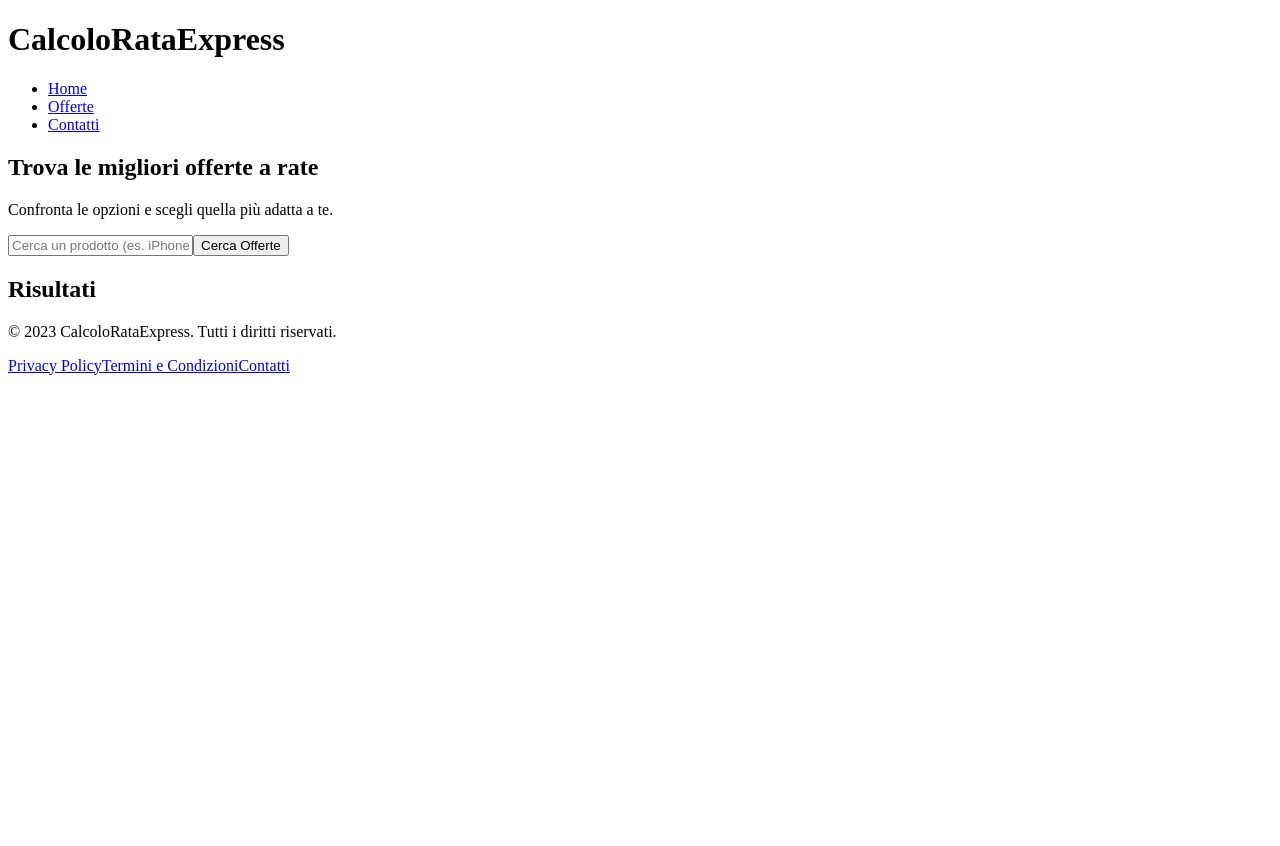
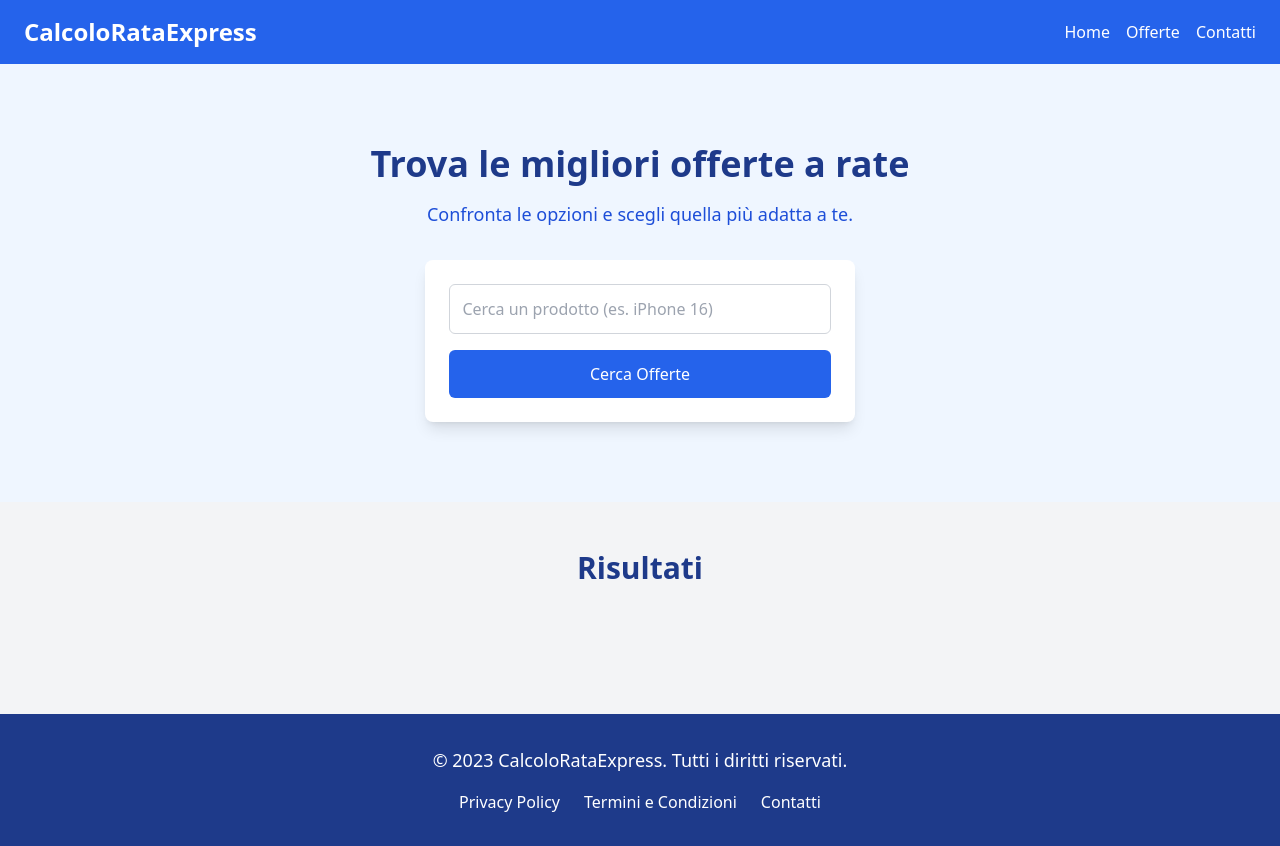
Before and after one commit to TaniaEgojob/calcolo-rata-express, a Next.js app: page / in a window 1280 px wide. Before the commit the page ends 800 px from the top, so only its background shows below. Built offline with nearby package versions, Linux system fonts and the light colour scheme.

Commit message:
Create _app.js

```diff
--- /dev/null
+++ b/pages/_app.js
@@ -0,0 +1,7 @@
+import '../globals.css'; // Importa il file CSS globale
+
+function MyApp({ Component, pageProps }) {
+  return <Component {...pageProps} />;
+}
+
+export default MyApp;
```
